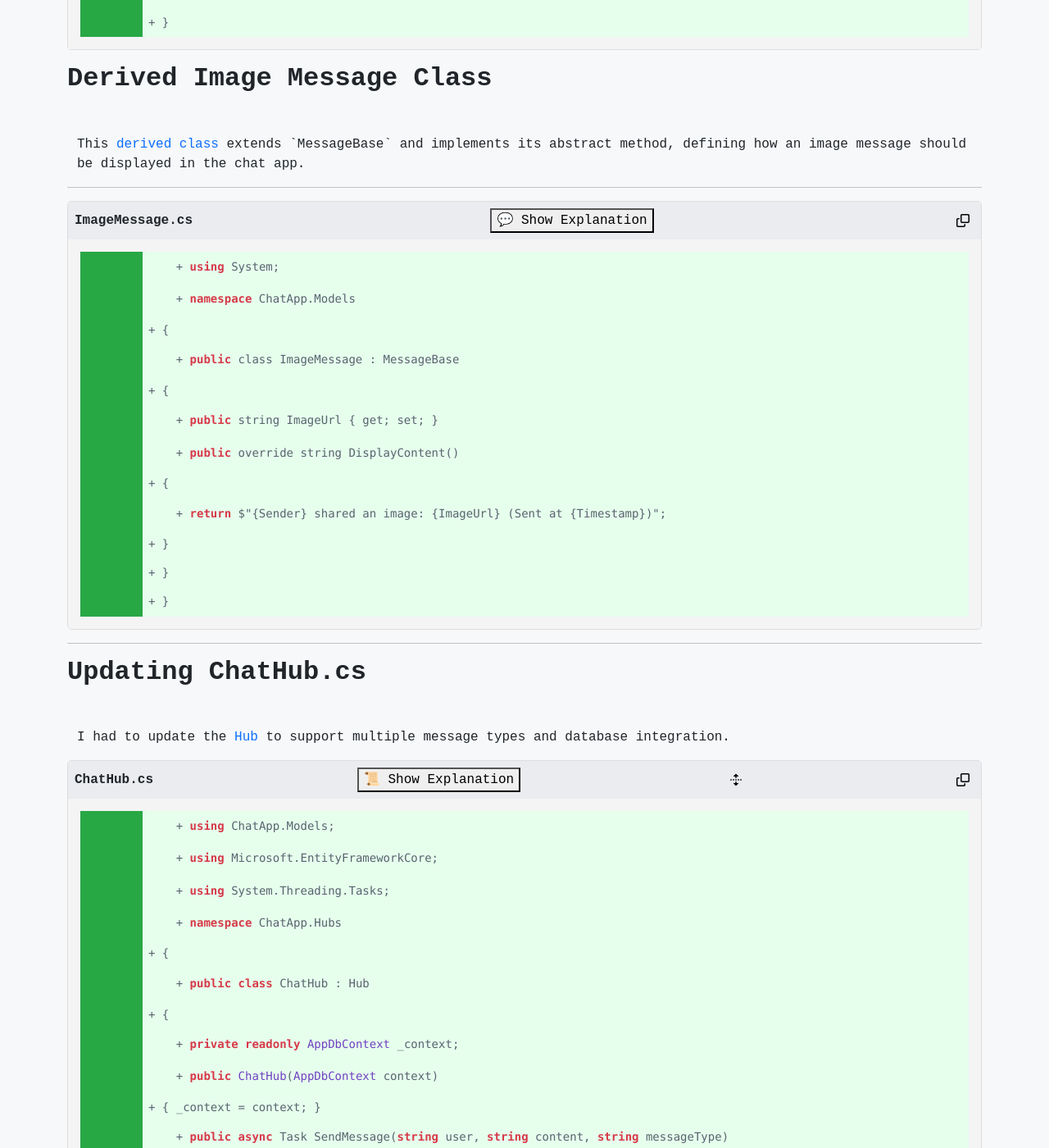
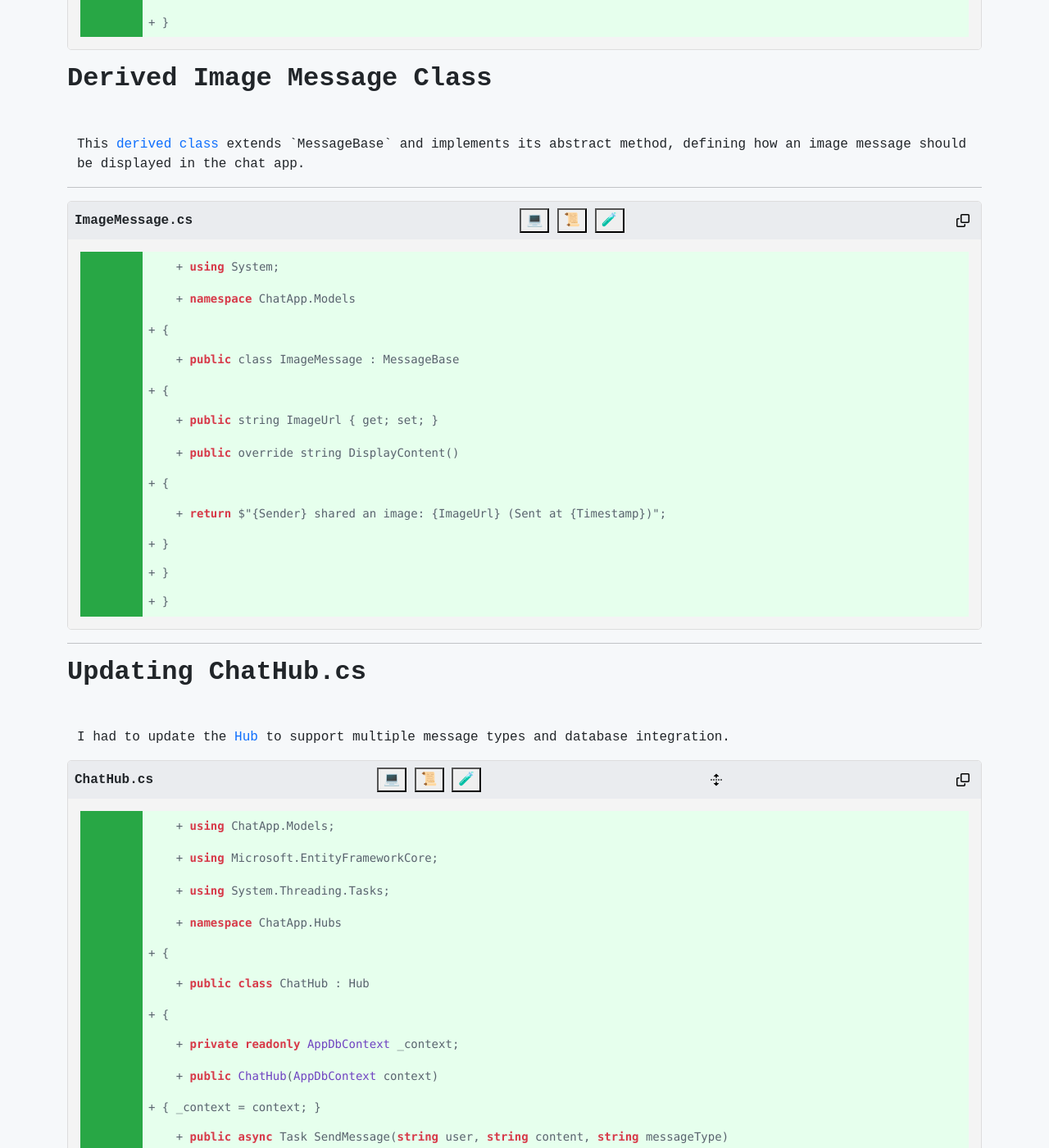
Before and after one commit to JWalshe86/ChatApp, a Jekyll site: the page built from docs/ChatAppPartTwo.md, in a window 1280 px wide and 1400 px high, scrolled down 1542 px. Shown: the whole window at 82% size. Built offline with Jekyll 4.4.1, drawn with Linux system fonts in a browser that asks for light colours.

Commit message:
Update ChatAppPartTwo.md

```diff
--- a/docs/ChatAppPartTwo.md
+++ b/docs/ChatAppPartTwo.md
@@ -63,10 +63,10 @@ public class Dog : Animal
 
 <!-- Button Group (Always Visible) -->
         <div class="toggle-button-group">
-            <button class="toggle-button code-btn" data-target="textmessage" aria-label="Show Code">
+            <button class="toggle-button code-btn" data-target="messagebase" aria-label="Show Code">
                 💻
             </button>
-            <button class="toggle-button doc-btn" data-target="textmessage" aria-label="Show Explanation">
+            <button class="toggle-button doc-btn" data-target="messagebase" aria-label="Show Explanation">
                 📜
             </button>
         </div>
@@ -385,8 +385,18 @@ namespace ChatApp.Models
     <div class="code-header">
         <span class="code-filename">ImageMessage.cs</span>
 
-        <!-- Toggle Button -->
-        <button class="toggle-button" id="toggleButtonImageMessage" data-target="imagemessage">💬 Show Explanation</button>
+       <!-- Button Group (Always Visible) -->
+        <div class="toggle-button-group">
+            <button class="toggle-button code-btn" data-target="imagemessage" aria-label="Show Code">
+                💻
+            </button>
+            <button class="toggle-button doc-btn" data-target="imagemessage" aria-label="Show Explanation">
+                📜
+            </button>
+            <button class="toggle-button test-btn" data-target="imagemessage" aria-label="Show Tests">
+                🧪
+            </button>
+        </div>
 
         <button class="copy-button" aria-label="Copy code">
             <svg aria-hidden="true" focusable="false" class="octicon octicon-copy" viewBox="0 0 16 16" width="16" height="16" fill="currentColor">
@@ -519,10 +529,18 @@ public class ChatHub : Hub
     <div class="code-header">
         <span class="code-filename">ChatHub.cs</span>
 
-        <!-- Toggle Button -->
-<button class="toggle-button" data-target="chathub">
-    📜 Show Explanation
-</button>
+       <!-- Button Group (Always Visible) -->
+        <div class="toggle-button-group">
+            <button class="toggle-button code-btn" data-target="chathub" aria-label="Show Code">
+                💻
+            </button>
+            <button class="toggle-button doc-btn" data-target="chathub" aria-label="Show Explanation">
+                📜
+            </button>
+            <button class="toggle-button test-btn" data-target="chathub" aria-label="Show Tests">
+                🧪
+            </button>
+        </div>
 
         <button class="expand-button" aria-label="Expand all lines: ChatHub.cs">
             <svg aria-hidden="true" class="octicon unfold-icon" viewBox="0 0 16 16" width="16" height="16" fill="currentColor">
```
